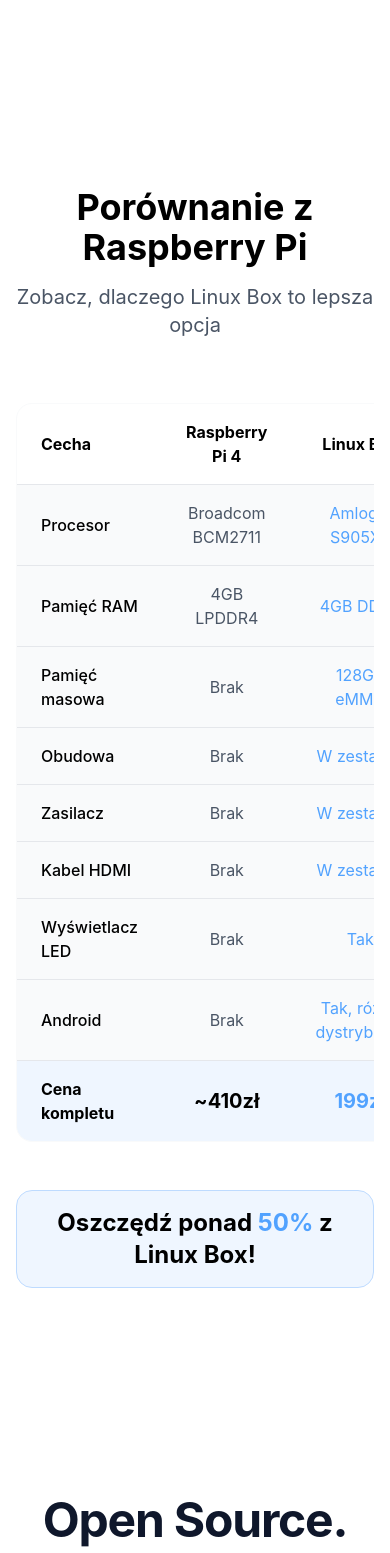
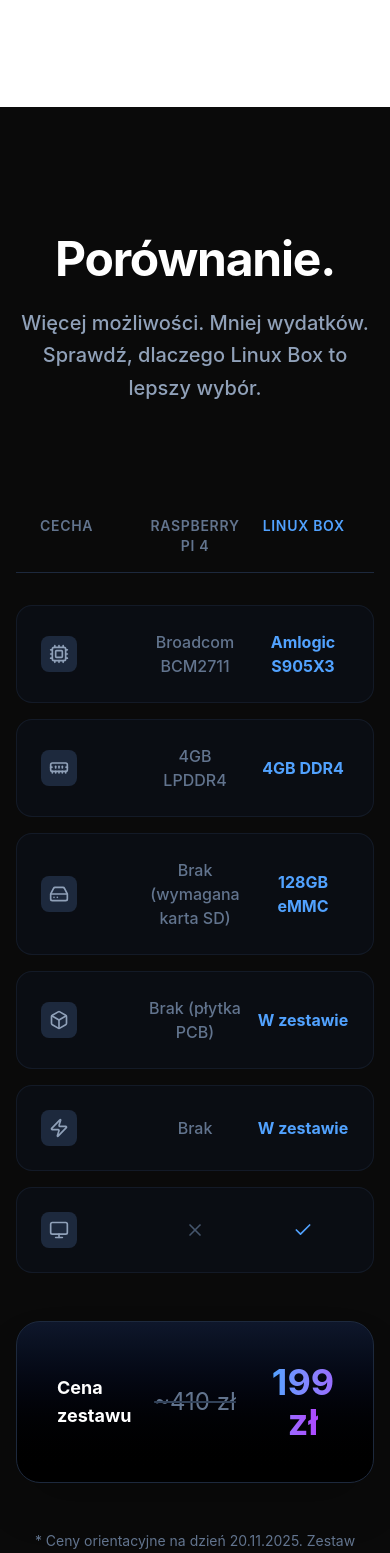
Before and after one commit to araczkowski/box-www-page, a Next.js app: page / in a window 390 px wide. Shown: the part 5586-7139 px from the top of the page. Built offline with nearby package versions, Linux system fonts and the light colour scheme.

Commit message:
refactor: Extract comparison section into a dedicated component with a redesigned UI and updated data structure.

```diff
--- a/src/app/components/Comparison.tsx
+++ b/src/app/components/Comparison.tsx
@@ -1,157 +1,146 @@
 "use client";
 
 import { motion } from "framer-motion";
-import Image from "next/image";
-import { Check, X } from "lucide-react";
+import { Check, X, Cpu, MemoryStick, HardDrive, Box, Zap, Monitor } from "lucide-react";
 
 const comparisonData = [
   {
     feature: "Procesor",
-    rpi: "Cortex-A72 @ 1.8GHz",
-    linuxBox: "Cortex-A55 @ 1.9GHz",
+    icon: <Cpu className="w-5 h-5" />,
+    rpi: "Broadcom BCM2711",
+    linuxBox: "Amlogic S905X3",
+    highlight: true,
   },
-  { feature: "Pamięć RAM", rpi: "4GB LPDDR4", linuxBox: "4GB DDR4" },
   {
-    feature: "Wbudowana pamięć",
+    feature: "Pamięć RAM",
+    icon: <MemoryStick className="w-5 h-5" />,
+    rpi: "4GB LPDDR4",
+    linuxBox: "4GB DDR4",
+    highlight: true,
+  },
+  {
+    feature: "Pamięć masowa",
+    icon: <HardDrive className="w-5 h-5" />,
     rpi: "Brak (wymagana karta SD)",
     linuxBox: "128GB eMMC",
+    highlight: true,
+  },
+  {
+    feature: "Obudowa",
+    icon: <Box className="w-5 h-5" />,
+    rpi: "Brak (płytka PCB)",
+    linuxBox: "W zestawie",
+    highlight: true,
+  },
+  {
+    feature: "Zasilacz i HDMI",
+    icon: <Zap className="w-5 h-5" />,
+    rpi: "Brak",
+    linuxBox: "W zestawie",
+    highlight: true,
   },
   {
     feature: "Wyświetlacz LED",
-    rpi: <X className="text-red-500 mx-auto" />,
-    linuxBox: <Check className="text-green-500 mx-auto" />,
-  },
-  {
-    feature: "Android / Android TV",
-    rpi: <X className="text-red-500 mx-auto" />,
-    linuxBox: <Check className="text-green-500 mx-auto" />,
-  },
-  {
-    feature: "Kompletny zestaw",
-    rpi: "Wymaga dokupienia akcesoriów",
-    linuxBox: "Wszystko w cenie",
+    icon: <Monitor className="w-5 h-5" />,
+    rpi: <X className="w-5 h-5 text-slate-600" />,
+    linuxBox: <Check className="w-5 h-5 text-blue-400" />,
+    highlight: true,
   },
 ];
 
 export default function Comparison() {
   return (
-    <section id="comparison" className="py-24 bg-black">
+    <section id="comparison" className="py-32 bg-[#0a0a0a] text-white overflow-hidden">
       <div className="container mx-auto px-4 sm:px-6 lg:px-8">
-        <motion.div
+        <div className="max-w-4xl mx-auto text-center mb-24">
+          <motion.h2
             initial={{ opacity: 0, y: 20 }}
             whileInView={{ opacity: 1, y: 0 }}
-          transition={{ duration: 0.6 }}
             viewport={{ once: true }}
-          className="text-center mb-20"
+            transition={{ duration: 0.5 }}
+            className="text-5xl md:text-7xl font-bold tracking-tight text-white mb-6"
           >
-          <h2 className="text-5xl md:text-7xl font-bold text-white mb-6">
-            Wybór jest prosty.
-          </h2>
-          <p className="text-xl md:text-2xl text-gray-400 max-w-3xl mx-auto">
-            Zobacz, dlaczego Linux Box to lepsze rozwiązanie niż popularne
-            alternatywy.
-          </p>
-        </motion.div>
-
-        <div className="grid grid-cols-1 md:grid-cols-2 gap-8 max-w-5xl mx-auto">
-          {/* Raspberry Pi Column */}
-          <motion.div
+            Porównanie.
+          </motion.h2>
+          <motion.p
             initial={{ opacity: 0, y: 20 }}
             whileInView={{ opacity: 1, y: 0 }}
-            transition={{ duration: 0.6, delay: 0.2 }}
             viewport={{ once: true }}
-            className="bg-[#111] p-8 rounded-3xl border border-gray-800"
+            transition={{ duration: 0.5, delay: 0.1 }}
+            className="text-xl md:text-2xl text-slate-400 font-medium leading-relaxed"
           >
-            <div className="text-center mb-8">
-              <div className="relative w-48 h-36 mx-auto mb-4">
-                <Image
-                  src="/rpi4.png"
-                  alt="Raspberry Pi 4"
-                  fill
-                  className="object-contain"
-                />
+            Więcej możliwości. Mniej wydatków.
+            <br />
+            Sprawdź, dlaczego Linux Box to lepszy wybór.
+          </motion.p>
         </div>
-              <h3 className="text-3xl font-semibold text-white">
-                Raspberry Pi 4
-              </h3>
-              <p className="text-gray-400">Popularna płytka SBC</p>
+
+        <div className="max-w-5xl mx-auto">
+          {/* Header Row */}
+          <div className="grid grid-cols-3 gap-4 mb-8 px-6 py-4 border-b border-slate-800 text-sm font-semibold text-slate-500 uppercase tracking-wider">
+            <div className="text-left">Cecha</div>
+            <div className="text-center">Raspberry Pi 4</div>
+            <div className="text-center text-blue-400">Linux Box</div>
           </div>
-            <ul className="space-y-4">
+
+          {/* Data Rows */}
+          <div className="space-y-4">
             {comparisonData.map((row, index) => (
-                <li
+              <motion.div
                 key={index}
-                  className="flex justify-between items-center text-lg"
+                initial={{ opacity: 0, y: 10 }}
+                whileInView={{ opacity: 1, y: 0 }}
+                viewport={{ once: true }}
+                transition={{ duration: 0.4, delay: index * 0.1 }}
+                className="grid grid-cols-3 gap-4 items-center px-6 py-6 rounded-2xl bg-slate-900/30 hover:bg-slate-900/50 transition-colors border border-slate-800/50"
               >
-                  <span className="text-gray-300">{row.feature}</span>
-                  <span className="text-white font-medium text-right">
+                <div className="flex items-center gap-3 text-slate-300 font-medium">
+                  <div className="p-2 rounded-lg bg-slate-800 text-slate-400">
+                    {row.icon}
+                  </div>
+                  <span className="hidden sm:inline">{row.feature}</span>
+                </div>
+                <div className="text-center text-slate-500 font-medium flex justify-center items-center">
                   {row.rpi}
+                </div>
+                <div className={`text-center font-bold flex justify-center items-center ${row.highlight ? 'text-blue-400' : 'text-slate-300'}`}>
+                  {row.linuxBox}
+                </div>
+              </motion.div>
+            ))}
+          </div>
+
+          {/* Price Row */}
+          <motion.div
+            initial={{ opacity: 0, scale: 0.95 }}
+            whileInView={{ opacity: 1, scale: 1 }}
+            viewport={{ once: true }}
+            transition={{ duration: 0.5, delay: 0.6 }}
+            className="mt-12 grid grid-cols-3 gap-4 items-center px-6 py-10 rounded-3xl bg-gradient-to-b from-slate-900 to-black border border-slate-800 shadow-2xl"
+          >
+            <div className="text-lg font-bold text-white pl-4">Cena zestawu</div>
+            <div className="text-center">
+              <span className="text-2xl text-slate-500 line-through decoration-slate-700">~410 zł</span>
+            </div>
+            <div className="text-center">
+              <span className="text-4xl md:text-5xl font-bold bg-clip-text text-transparent bg-gradient-to-r from-blue-400 to-purple-500">
+                199 zł
               </span>
-                </li>
-              ))}
-            </ul>
-            <div className="mt-10 text-center">
-              <p className="text-gray-500 text-lg">Cena za kompletny zestaw</p>
-              <p className="text-4xl font-bold text-white mt-2">~410 zł</p>
             </div>
           </motion.div>
 
-          {/* Linux Box Column */}
           <motion.div
-            initial={{ opacity: 0, y: 20 }}
-            whileInView={{ opacity: 1, y: 0 }}
-            transition={{ duration: 0.6, delay: 0.4 }}
+            initial={{ opacity: 0 }}
+            whileInView={{ opacity: 1 }}
             viewport={{ once: true }}
-            className="bg-[#111] p-8 rounded-3xl border-2 border-purple-500/80 relative"
+            transition={{ duration: 0.5, delay: 0.8 }}
+            className="mt-12 text-center"
           >
-            <div className="absolute top-0 left-1/2 -translate-x-1/2 -translate-y-1/2 bg-gradient-to-r from-purple-600 to-blue-600 px-4 py-1 rounded-full text-sm font-bold text-white">
-              NAJLEPSZY WYBÓR
-            </div>
-            <div className="text-center mb-8">
-              <div className="relative w-48 h-36 mx-auto mb-4">
-                <Image
-                  src="/ais_gate_dev3_1.webp"
-                  alt="Linux Box"
-                  fill
-                  className="object-contain"
-                />
-              </div>
-              <h3 className="text-3xl font-semibold text-white">Linux Box</h3>
-              <p className="text-purple-400">Kompletne rozwiązanie</p>
-            </div>
-            <ul className="space-y-4">
-              {comparisonData.map((row, index) => (
-                <li
-                  key={index}
-                  className="flex justify-between items-center text-lg"
-                >
-                  <span className="text-gray-300">{row.feature}</span>
-                  <span className="text-purple-400 font-medium text-right">
-                    {row.linuxBox}
-                  </span>
-                </li>
-              ))}
-            </ul>
-            <div className="mt-10 text-center">
-              <p className="text-gray-400 text-lg">Cena za kompletny zestaw</p>
-              <p className="text-5xl font-bold text-purple-400 mt-2">199 zł</p>
-            </div>
+            <p className="text-slate-500 text-sm">
+              * Ceny orientacyjne na dzień 20.11.2025. Zestaw Raspberry Pi uwzględnia płytkę, obudowę, zasilacz, kartę SD i kabel HDMI.
+            </p>
           </motion.div>
         </div>
-
-        <motion.div
-          initial={{ opacity: 0, y: 20 }}
-          whileInView={{ opacity: 1, y: 0 }}
-          transition={{ duration: 0.6, delay: 0.6 }}
-          viewport={{ once: true }}
-          className="mt-16 text-center"
-        >
-          <div className="inline-block bg-gradient-to-r from-purple-600/20 to-blue-600/20 backdrop-blur-sm px-8 py-4 rounded-2xl border border-purple-500/30">
-            <p className="text-2xl font-bold text-white">
-              Oszczędzasz ponad <span className="text-purple-400">50%</span> i
-              zyskujesz więcej!
-            </p>
-          </div>
-        </motion.div>
       </div>
     </section>
   );
--- a/src/app/page.tsx
+++ b/src/app/page.tsx
@@ -3,10 +3,10 @@
 import HeaderSimple from "./components/HeaderSimple";
 import StickyNav from "./components/StickyNav";
 import FloatingCTA from "./components/FloatingCTA";
-import CounterAnimation from "./components/CounterAnimation";
 import MobileTopBar from "./components/MobileTopBar";
 import TechSpecs from "./components/TechSpecs";
 import Features from "./components/Features";
+import Comparison from "./components/Comparison";
 import OpenSource from "./components/OpenSource";
 
 export default function Home() {
@@ -24,130 +24,7 @@ export default function Home() {
       {/* Features */}
       <Features />
       {/* Comparison */}
-      <section id="comparison" className="py-20 bg-white">
-        <div className="container mx-auto px-4 sm:px-6 lg:px-8">
-          <div className="text-center mb-16">
-            <h2 className="text-4xl md:text-5xl font-bold text-black mb-4">
-              Porównanie z Raspberry Pi
-            </h2>
-            <p className="text-xl text-gray-600">
-              Zobacz, dlaczego Linux Box to lepsza opcja
-            </p>
-          </div>
-
-          <div className="overflow-x-auto mb-12">
-            <table className="min-w-full bg-gray-50 rounded-2xl overflow-hidden border border-gray-200">
-              <thead>
-                <tr className="bg-white border-b border-gray-200">
-                  <th className="px-6 py-4 text-left text-black font-bold">
-                    Cecha
-                  </th>
-                  <th className="px-6 py-4 text-center text-black font-bold">
-                    Raspberry Pi 4
-                  </th>
-                  <th className="px-6 py-4 text-center text-black font-bold">
-                    Linux Box
-                  </th>
-                </tr>
-              </thead>
-              <tbody className="divide-y divide-gray-200">
-                <tr className="hover:bg-gray-100">
-                  <td className="px-6 py-4 text-black font-medium">Procesor</td>
-                  <td className="px-6 py-4 text-gray-600 text-center">
-                    Broadcom BCM2711
-                  </td>
-                  <td className="px-6 py-4 text-blue-400 text-center">
-                    Amlogic S905X3
-                  </td>
-                </tr>
-                <tr className="hover:bg-gray-100">
-                  <td className="px-6 py-4 text-black font-medium">
-                    Pamięć RAM
-                  </td>
-                  <td className="px-6 py-4 text-gray-600 text-center">
-                    <CounterAnimation end={4} />
-                    GB LPDDR4
-                  </td>
-                  <td className="px-6 py-4 text-blue-400 text-center">
-                    <CounterAnimation end={4} />
-                    GB DDR4
-                  </td>
-                </tr>
-                <tr className="hover:bg-gray-100">
-                  <td className="px-6 py-4 text-black font-medium">
-                    Pamięć masowa
-                  </td>
-                  <td className="px-6 py-4 text-gray-600 text-center">Brak</td>
-                  <td className="px-6 py-4 text-blue-400 text-center">
-                    <CounterAnimation end={128} />
-                    GB eMMC
-                  </td>
-                </tr>
-                <tr className="hover:bg-gray-100">
-                  <td className="px-6 py-4 text-black font-medium">Obudowa</td>
-                  <td className="px-6 py-4 text-gray-600 text-center">Brak</td>
-                  <td className="px-6 py-4 text-blue-400 text-center">
-                    W zestawie
-                  </td>
-                </tr>
-                <tr className="hover:bg-gray-100">
-                  <td className="px-6 py-4 text-black font-medium">Zasilacz</td>
-                  <td className="px-6 py-4 text-gray-600 text-center">Brak</td>
-                  <td className="px-6 py-4 text-blue-400 text-center">
-                    W zestawie
-                  </td>
-                </tr>
-                <tr className="hover:bg-gray-100">
-                  <td className="px-6 py-4 text-black font-medium">
-                    Kabel HDMI
-                  </td>
-                  <td className="px-6 py-4 text-gray-600 text-center">Brak</td>
-                  <td className="px-6 py-4 text-blue-400 text-center">
-                    W zestawie
-                  </td>
-                </tr>
-                <tr className="hover:bg-gray-100">
-                  <td className="px-6 py-4 text-black font-medium">
-                    Wyświetlacz LED
-                  </td>
-                  <td className="px-6 py-4 text-gray-600 text-center">Brak</td>
-                  <td className="px-6 py-4 text-blue-400 text-center">Tak</td>
-                </tr>
-                <tr className="hover:bg-gray-100">
-                  <td className="px-6 py-4 text-black font-medium">Android</td>
-                  <td className="px-6 py-4 text-gray-600 text-center">Brak</td>
-                  <td className="px-6 py-4 text-blue-400 text-center">
-                    Tak, różne dystrybucje
-                  </td>
-                </tr>
-                <tr className="bg-blue-50 font-bold">
-                  <td className="px-6 py-4 text-black">Cena kompletu</td>
-                  <td className="px-6 py-4 text-black text-center text-xl">
-                    ~<CounterAnimation end={410} />
-                    zł
-                  </td>
-                  <td className="px-6 py-4 text-blue-400 text-center text-xl">
-                    <CounterAnimation end={199} />
-                    zł
-                  </td>
-                </tr>
-              </tbody>
-            </table>
-          </div>
-
-          <div className="text-center">
-            <div className="inline-block bg-blue-50 px-8 py-4 rounded-2xl border border-blue-200">
-              <p className="text-2xl font-bold text-black">
-                Oszczędź ponad{" "}
-                <span className="text-blue-400">
-                  <CounterAnimation end={50} />%
-                </span>{" "}
-                z Linux Box!
-              </p>
-            </div>
-          </div>
-        </div>
-      </section>
+      <Comparison />
 
       {/* Open Source */}
       <OpenSource />
```
Lines whose indentation alone changed are shown as unchanged.
